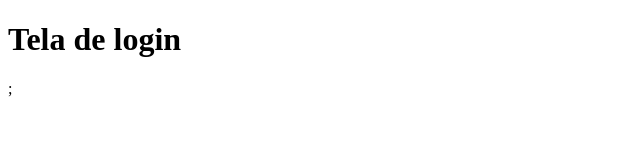
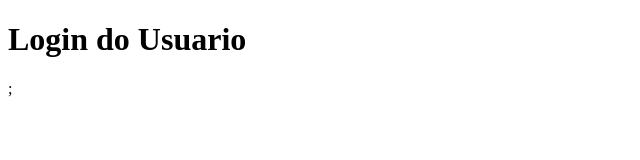
Before and after one commit to Pietrojoshua/exercicio-git-1, a plain HTML site: page index.html in a window 1280 px wide. Shown: the whole page, without its empty margins (0-640 px from the left). Drawn offline with Linux system fonts and the light colour scheme.

Commit message:
primeiro

```diff
--- a/index.html
+++ b/index.html
@@ -3,10 +3,10 @@
 <head>
     <meta charset="UTF-8">
     <meta name="viewport" content="width=device-width, initial-scale=1.0">
-    <title>Document</title>
+    <title>Tela de Login</title>
 </head>
 <body>
-<h1> Tela de login</h1>;
+<h1> Login do Usuario</h1>;
 <script>
 
 
```
